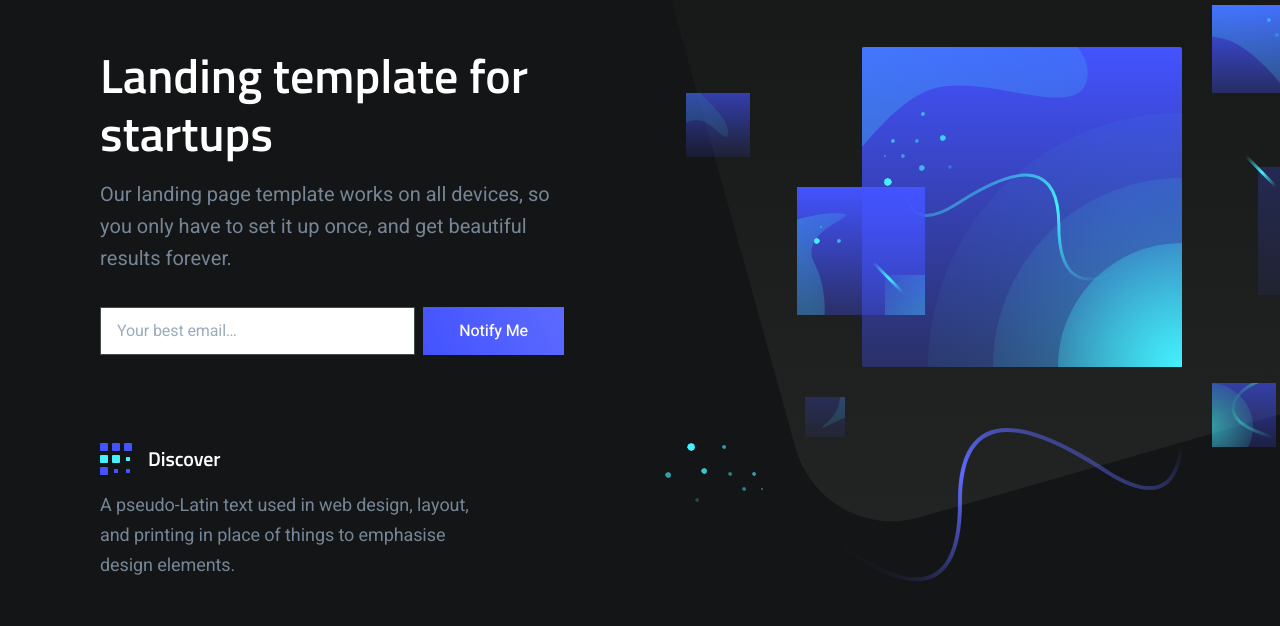
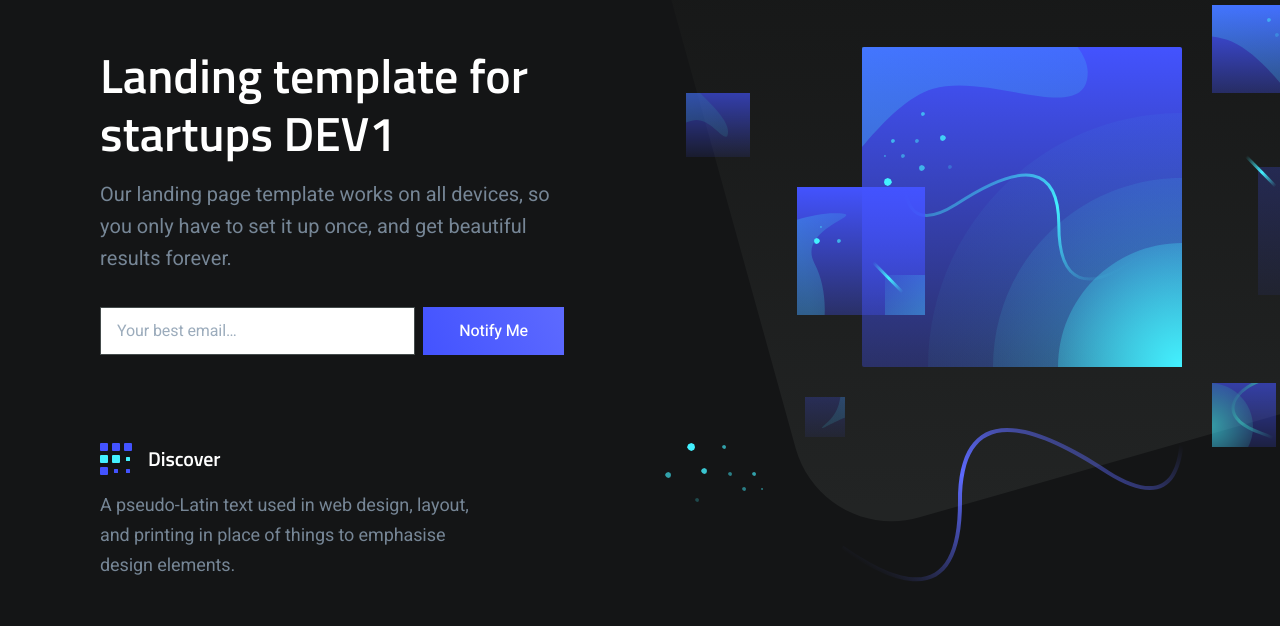
Before and after one commit to saingsab/labscicd, a plain HTML site: page webapp/index.html in a window 1280 px wide. Shown: the part 113-739 px from the top of the page. Drawn offline with nearby package versions, Linux system fonts and the light colour scheme.

Commit message:
update web

```diff
--- a/webapp/index.html
+++ b/webapp/index.html
@@ -53,7 +53,7 @@
                 <div class="container">
                     <div class="hero-inner">
 						<div class="hero-copy">
-	                        <h1 class="hero-title mt-0 is-revealing">Landing template for startups</h1>
+	                        <h1 class="hero-title mt-0 is-revealing">Landing template for startups DEV1</h1>
 	                        <p class="hero-paragraph is-revealing">Our landing page template works on all devices, so you only have to set it up once, and get beautiful results forever.</p>
 							<div class="hero-form field field-grouped is-revealing">
 	                            <div class="control control-expanded">
```
